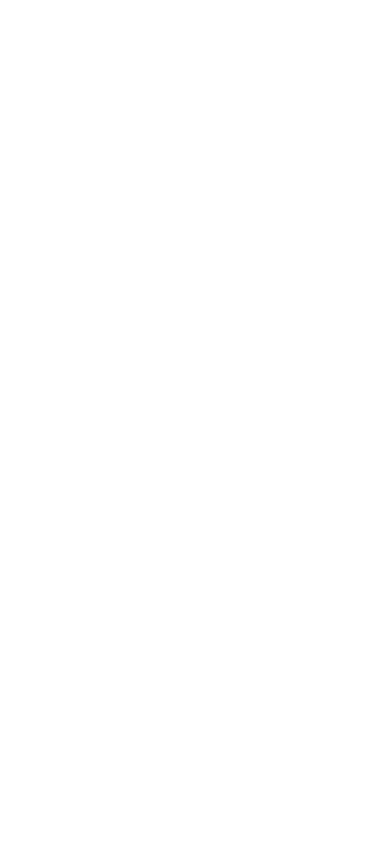
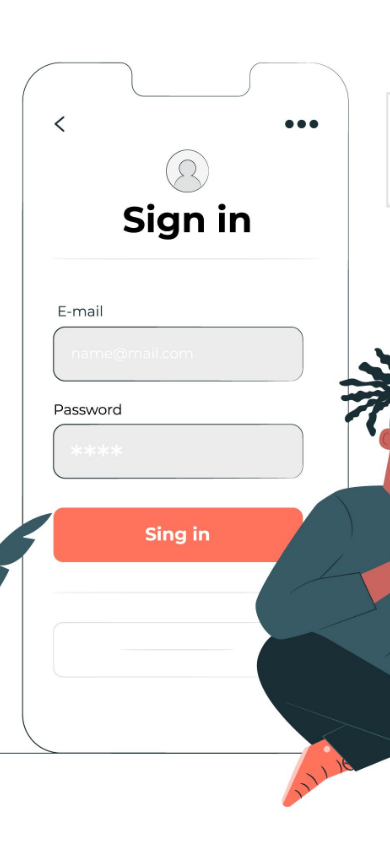
Before and after one commit to Schismond/Project--Sign-Up-Form, a plain HTML site: page index.htm in a window 390 px wide. Shown: the top 844 px of the page. Drawn offline with Linux system fonts and the light colour scheme; the site is published under a folder, as on GitHub Pages, so addresses that start at the root find nothing.

Commit message:
Update style.css

```diff
--- a/style.css
+++ b/style.css
@@ -150,7 +150,7 @@ a{
 #picture{
     height: 100vh;
     width: 100vw;
-    background-image: url(/ess.jpg);
+    background-image: url("ess.jpg");
     background-repeat: no-repeat;
     background-position: center;
     background-size: cover;
```
